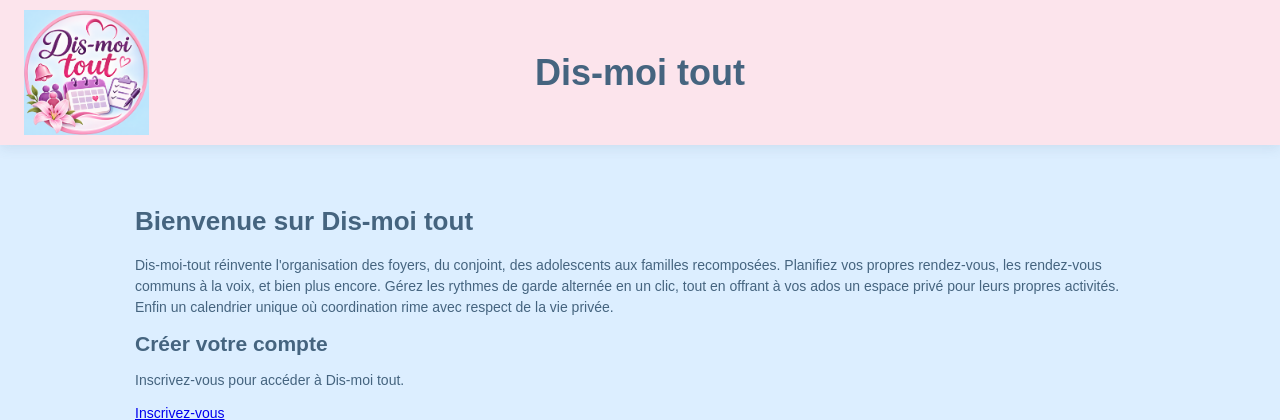
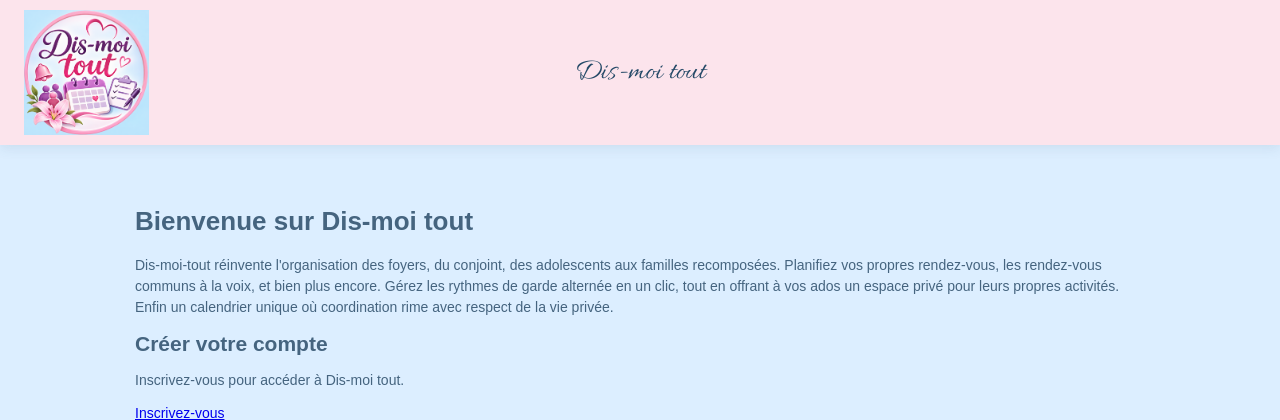
Before and after one commit to MSEDIT-1304/Dis-moi-tout, a Flask app: page / in a window 1280 px wide. Shown: the top 420 px of the page. Run offline with Flask 3, Linux system fonts and the light colour scheme.

Commit message:
Update style.css

```diff
--- a/static/style.css
+++ b/static/style.css
@@ -343,9 +343,20 @@ textarea {
         gap: 8px;
     }
 }
-/* TITRE CENTRÉ ET AGRANDI — PC UNIQUEMENT */
+/* TITRE DIS-MOI TOUT — ÉCRITURE CALLIGRAPHIQUE */
+
+.site-name {
+    font-family: 'Allura', cursive !important;
+    font-size: 30px !important;
+    font-weight: 400 !important;
+    line-height: 1 !important;
+    text-align: center;
+    white-space: nowrap;
+    color: #244967;
+}
+
+/* CENTRAGE SUR PC */
 @media (min-width: 801px) {
-
     .site-header {
         position: relative;
         display: flex;
@@ -356,14 +367,16 @@ textarea {
         position: absolute;
         left: 50%;
         transform: translateX(-50%);
-        font-size: 36px !important;
-        font-weight: bold;
-        text-align: center;
-        white-space: nowrap;
     }
-
 }
 
+/* ADAPTATION MOBILE */
+@media (max-width: 800px) {
+    .site-name {
+        font-size: 26px !important;
+        margin-top: 2px;
+    }
+}
 /* =====================================
    PAGE CONNEXION — ABONNEMENTS ET BANDEAU
    ===================================== */
```
